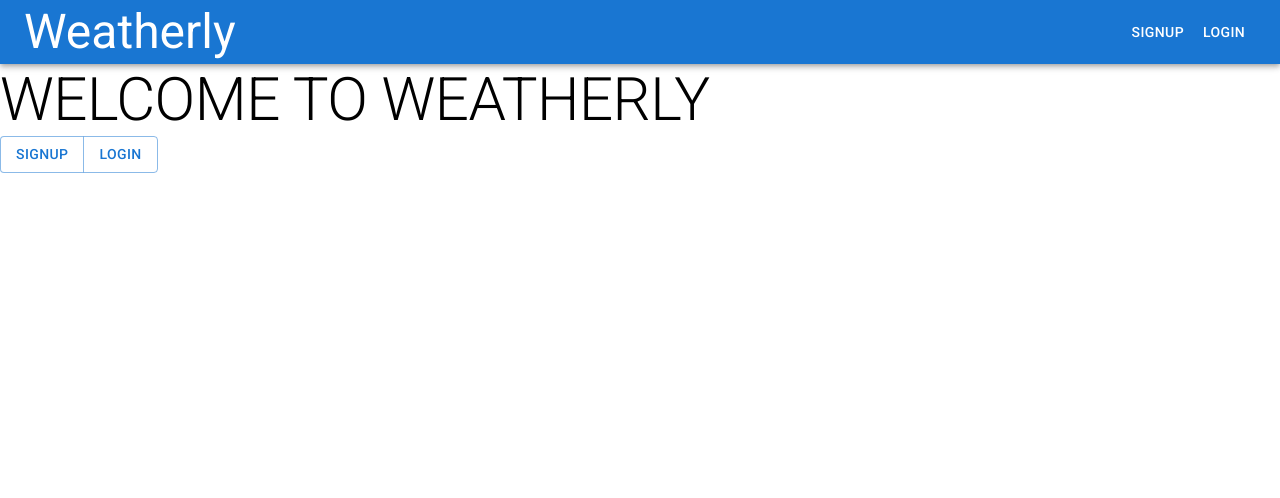
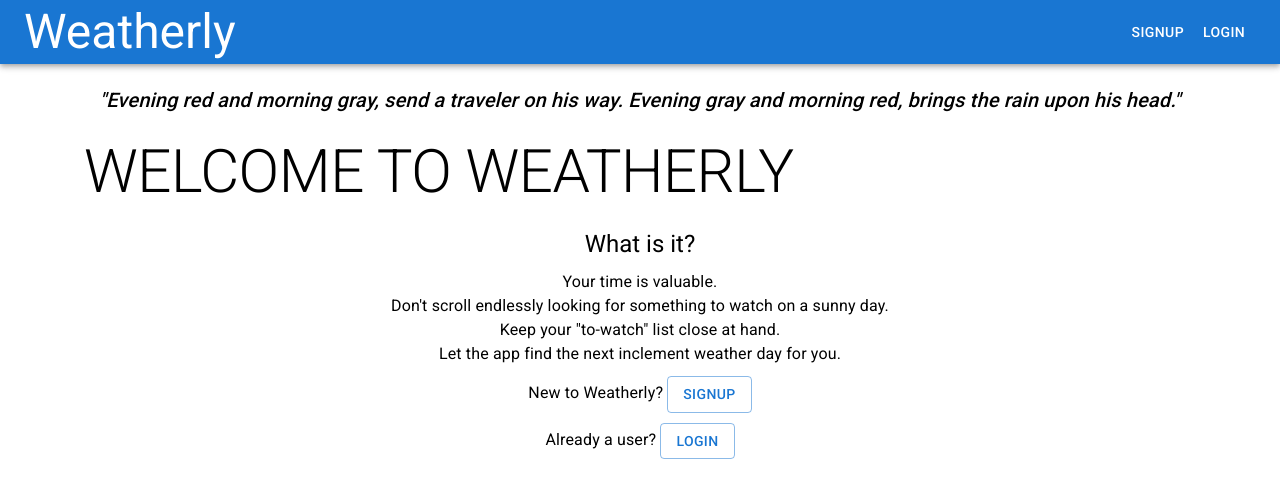
Before and after one commit to PeteDarinzo/Weatherly-Frontend, a React (Create React App) app: page / in a window 1280 px wide. Shown: the top 498 px of the page. Built offline with nearby package versions, Linux system fonts and the light colour scheme; no server answers.

Commit message:
add basic content to landing page

```diff
--- a/src/Components/HomeAnon.js
+++ b/src/Components/HomeAnon.js
@@ -3,19 +3,60 @@ import { Link } from "react-router-dom";
 import Typography from '@mui/material/Typography';
 import ButtonGroup from '@mui/material/ButtonGroup';
 import Button from '@mui/material/Button';
+import Container from '@mui/material/Container';
+
+/**
+ * https://www.almanac.com/content/weather-sayings-and-their-meanings
+ * https://www.artofmanliness.com/skills/outdoor-survival/22-old-weather-proverbs-that-are-actually-true/
+ * https://www.nps.gov/grte/learn/education/classrooms/upload/Weather-Lore-Sayings.pdf
+ * http://weatherstories.ssec.wisc.edu/sayings/sayings.html
+ * https://www.readwritethink.org/sites/default/files/resources/lesson_images/lesson775/CollectionSayings.pdf
+ * https://cottagelife.com/outdoors/8-mostly-reliable-weather-proverbs/
+ */
+const WEATHER_PROVERBS = [
+  "Red sky at night, sailors delight. Red sky in morning, sailors take warning.",
+  "Clear Moon, frost soon.",
+  "When clouds appear like towers, the Earth is refreshed by frequent showers.",
+  "Rainbow in the morning gives you fair warning.",
+  "Ring around the moon, rain real soon.",
+  "Rain foretold, long last. Short notice, soon will pass.",
+  "When dew is on the grass, rain will never come to pass.",
+  "Frogs croaking in the lagoon, means rain will come real soon.",
+  "Mackerel skies and mares’ tails make tall ships carry low sails.",
+  "When the ass begins to bray, surely rain will come that day.",
+  "When your joints all start to ache, rainy weather is at stake.",
+  "When the glass falls low, prepare for a blow; when the glass is high, let your kites fly.",
+  "The moon, her face be red, of water she speaks.",
+  "If the goose honks high, fair weather. If the goose honks low, foul weather.",
+  "When grass is dry at morning light, look for rain before the night.",
+  "If birds fly low expect rain and a blow.",
+  "When the forest murmurs and the mountains roar, close your windows and shut the doors.",
+  "Moss dry, sunny sky, moss wet, rain you'll get.",
+  "Evening red and morning gray, send a traveler on his way. Evening gray and morning red, brings the rain upon his head.",
+  "A wind from the south has rain in its mouth.",
+  "If the rooster crows on going to bed, you may rise with a watery head.",
+  "If dogs and horses sniff the air, a summer shower will soon be there. "
+]
 
 /** Landing page for logged out users */
 
 const HomeAnon = () => {
 
+  let proverbNum = Math.floor(Math.random() * WEATHER_PROVERBS.length)
+
   return (
-    <div>
-      <Typography variant="h2">WELCOME TO WEATHERLY</Typography>
-      <ButtonGroup>
-        <Button component={Link} to="/signup" variant="outlined">Signup</Button>
-        <Button component={Link} to="/login" variant="outlined">Login</Button>
-      </ButtonGroup>
-    </div>
+    <Container>
+      <Typography variant="h6" sx={{ fontStyle: "italic", textAlign: "center", margin: "20px" }}>"{WEATHER_PROVERBS[proverbNum]}"</Typography>
+      <Typography variant="h2" sx={{ margin: "20px" }}>WELCOME TO WEATHERLY</Typography>
+      <Typography variant="h5" sx={{ marginTop: "10px", marginBottom: "10px", textAlign: "center" }}>What is it?</Typography>
+      <Typography sx={{ textAlign: "center" }}>Your time is valuable.</Typography>
+      <Typography sx={{ textAlign: "center" }}>Don't scroll endlessly looking for something to watch on a sunny day.</Typography>
+      <Typography sx={{ textAlign: "center" }}>Keep your "to-watch" list close at hand.</Typography>
+      <Typography sx={{ textAlign: "center" }}>Let the app find the next inclement weather day for you.</Typography>
+      <Typography sx={{ margin: "10px", textAlign: "center" }}>New to Weatherly? <Button component={Link} to="/signup" variant="outlined">Signup</Button></Typography>
+      <Typography sx={{ margin: "10px", textAlign: "center" }}>Already a user? <Button component={Link} to="/login" variant="outlined">Login</Button></Typography>
+
+    </Container>
   )
 }
 
--- a/src/Components/NavBar.js
+++ b/src/Components/NavBar.js
@@ -77,13 +77,14 @@ const NavBar = ({ loggedIn, logout }) => {
                     <Button component={NavLink} to="/forecast" color="inherit">Forecast</Button>
                     <Button component={NavLink} to="/movies" color="inherit">Movies</Button>
                     <Button component={NavLink} to="/profile" color="inherit">Profile</Button>
-                    <Button component={NavLink} to="/login" onClick={logout} color="inherit">Logout</Button>
+                    <Button component={NavLink} to="/home" onClick={logout} color="inherit">Logout</Button>
                   </>
                 )
-                  : (<>
-                    <Button component={NavLink} to="/signup" color="inherit">Signup</Button>
-                    <Button component={NavLink} to="/login" color="inherit">Login</Button>
-                  </>
+                  : (
+                    <>
+                      <Button component={NavLink} to="/signup" color="inherit">Signup</Button>
+                      <Button component={NavLink} to="/login" color="inherit">Login</Button>
+                    </>
                   )}
               </>)
             }
```
